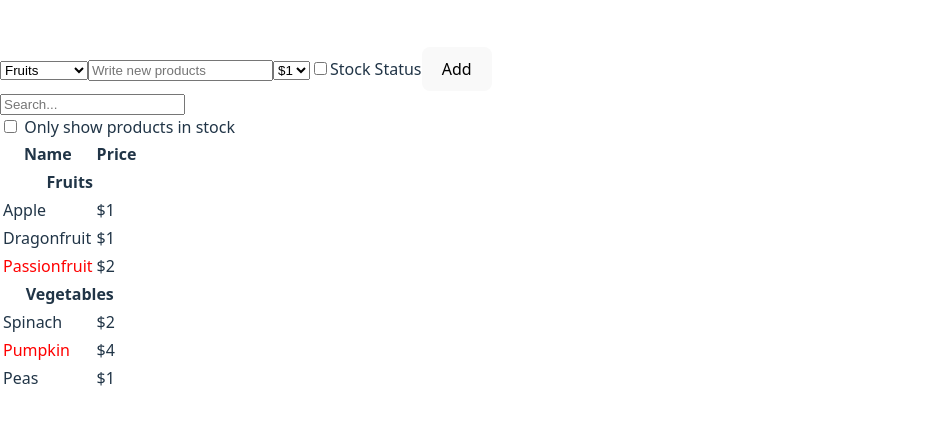
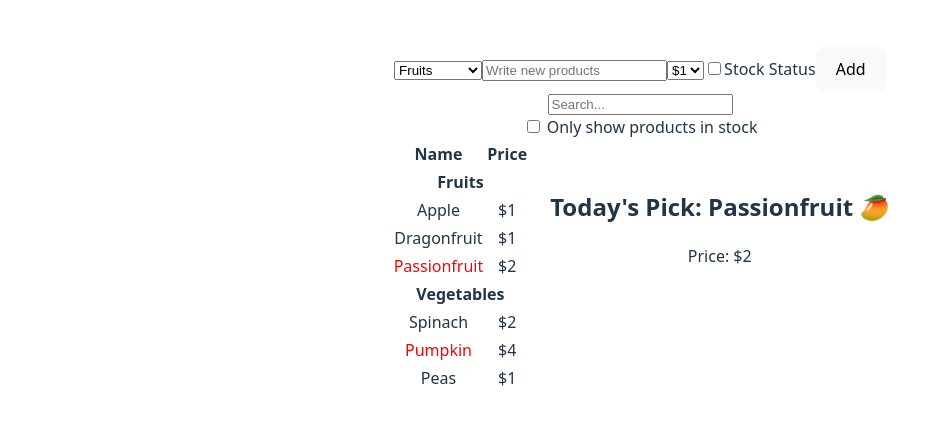
Before and after one commit to groom-practice/think-react-app, a React (Vite) app: page / in a window 1280 px wide. Shown: the part 180-602 px from the top of the page, without its empty margins (0-951 px from the left). Built offline with nearby package versions, Linux system fonts and the light colour scheme.

Commit message:
오늘의 추천 과일 기능 추가

```diff
--- a/src/App.jsx
+++ b/src/App.jsx
@@ -1,4 +1,5 @@
-import { useState } from "react";
+import { useState, useEffect } from "react";
+import "./App.css";
 
 const PRODUCTS = [
   { category: "Fruits", price: "$1", stocked: true, name: "Apple" },
@@ -8,6 +9,44 @@ const PRODUCTS = [
   { category: "Vegetables", price: "$4", stocked: false, name: "Pumpkin" },
   { category: "Vegetables", price: "$1", stocked: true, name: "Peas" },
 ];
+
+function TodaysFruitRecommendation() {
+  const [recommendedFruit, setRecommendedFruit] = useState(null);
+
+  useEffect(() => {
+    const fruits = PRODUCTS.filter(product => product.category === "Fruits");
+
+    const today = new Date();
+    const dayOfMonth = today.getDate();
+
+    let fruitIndex = dayOfMonth % fruits.length;
+    setRecommendedFruit(fruits[fruitIndex]);
+  }, []);
+
+  if (!recommendedFruit) {
+    return <div className="recommendation-container">Loading...</div>;
+  }
+
+  let emoji = "🍎";
+  if (recommendedFruit.name === "Apple") {
+    emoji = "🍎";
+  } else if (recommendedFruit.name === "Dragonfruit") {
+    emoji = "🐉";
+  } else if (recommendedFruit.name === "Passionfruit") {
+    emoji = "🥭";
+  }
+
+  return (
+    <div className="recommendation-container">
+      <h2>Today's Pick: {recommendedFruit.name} {emoji}</h2>
+      <div className="fruit-content">
+        <div className="fruit-info">
+          <p>Price: {recommendedFruit.price}</p>
+        </div>
+      </div>
+    </div>
+  );
+}
 
 export default function App() {
   const [products, setProducts] = useState(PRODUCTS);
@@ -91,11 +130,16 @@ function FilterableProductTable({ products }) {
         onFilterTextChange={setFilterText}
         onInStockOnlyChange={setInStockOnly}
       />
-      <ProductTable
-        products={products}
-        filterText={filterText}
-        inStockOnly={inStockOnly}
-      />
+      <div style={{ display: "flex", gap: "20px", alignItems: "flex-start" }}>
+        <ProductTable
+          products={products}
+          filterText={filterText}
+          inStockOnly={inStockOnly}
+        />
+        <div style={{ marginTop: "30px" }}>
+          <TodaysFruitRecommendation />
+        </div>
+      </div>
     </div>
   );
 }
```
